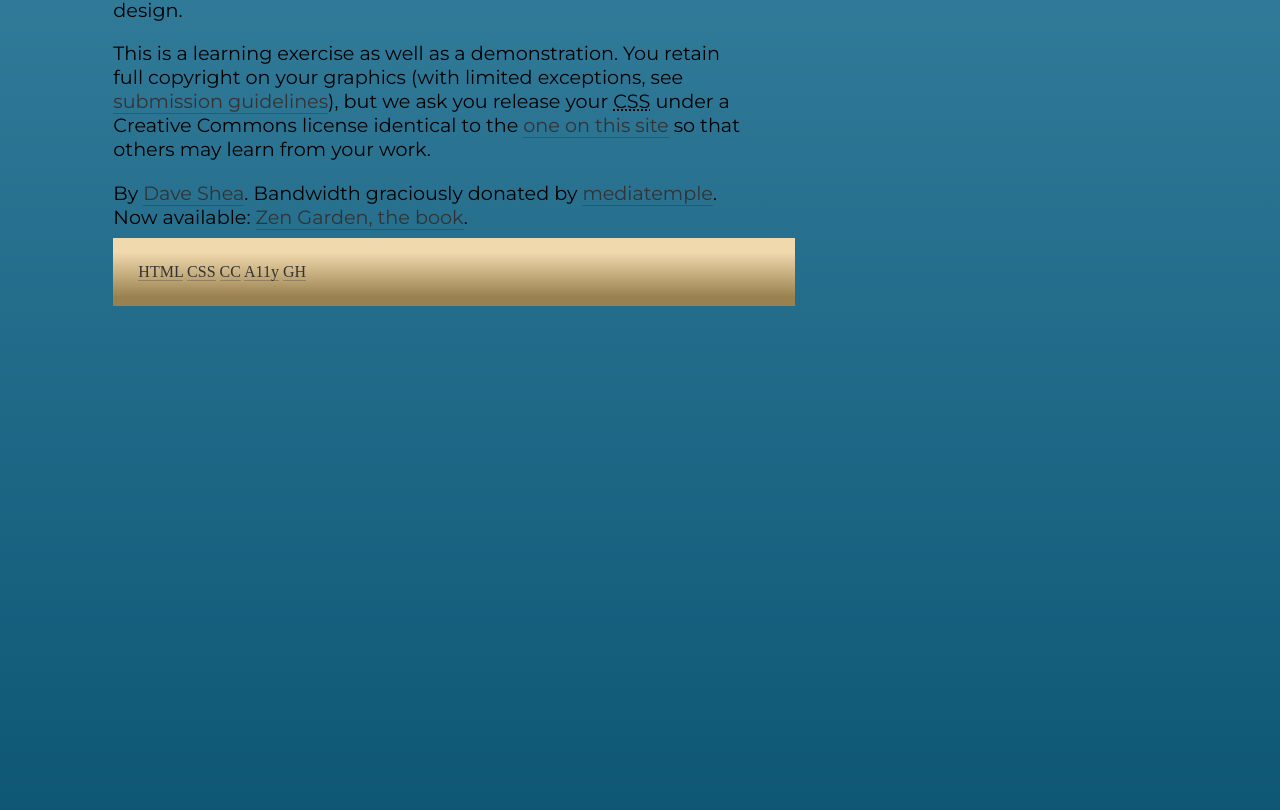
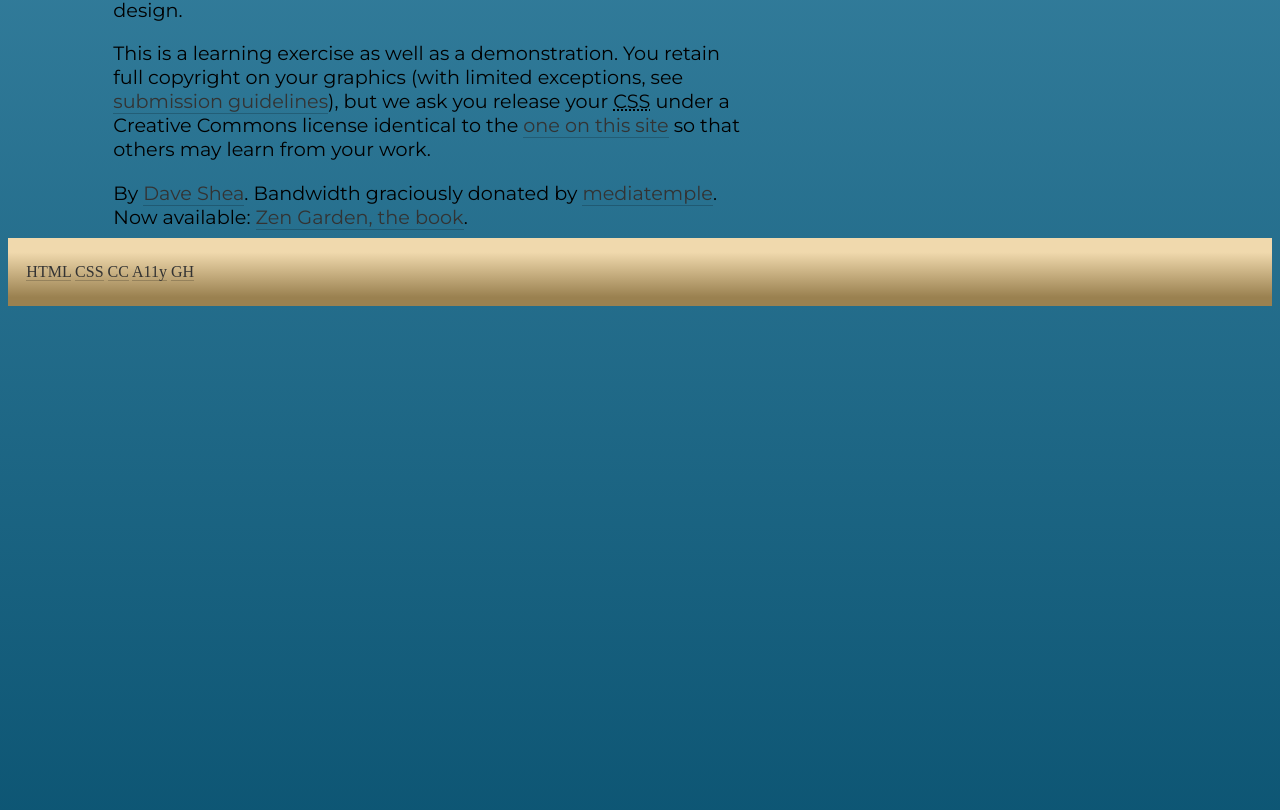
Before and after one commit to kbellinger/zen-garden, a plain HTML site: page index.html in a window 1280 px wide. Shown: the part 2572-3382 px from the top of the page. Drawn offline with Linux system fonts and the light colour scheme; a web font is replaced by a local one.

Commit message:
footer spans entire viewport

```diff
--- a/molecules/_footer.scss
+++ b/molecules/_footer.scss
@@ -1,7 +1,7 @@
 footer {
     background: rgb(240, 217, 173);
     background: linear-gradient(rgba(240, 217, 173, 1) 21%, rgba(154, 129, 80, 1) 87%);
-    width: 100%;
-    margin: auto;
+    width: 500em;
+    margin-left: -7em;
     padding: 25px;
 }
```
Also changed, not shown: main-styles.css.
